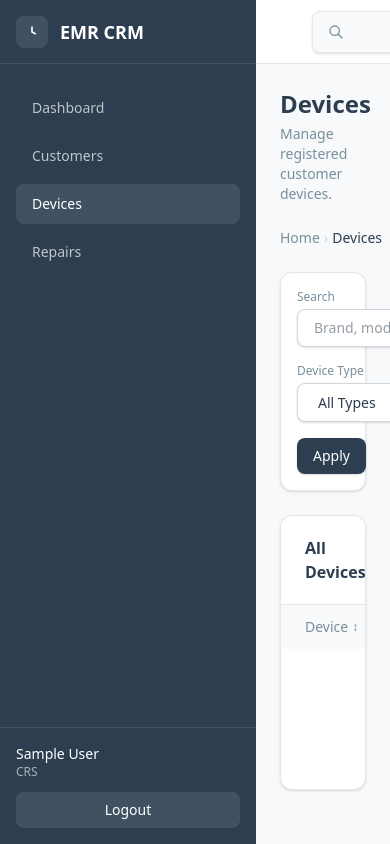
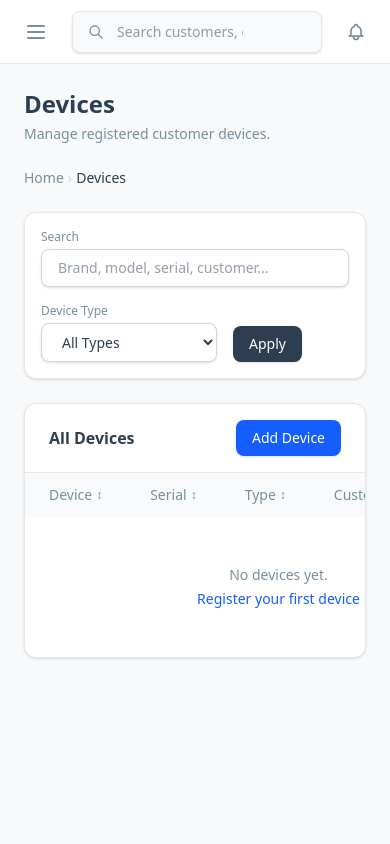
Before and after one commit to irilnursharief/emr-crm, a Django app: page /devices/ in a window 390 px wide. Run offline with Django 5.2, Linux system fonts and the light colour scheme; the visitor is signed in with stand-in values (Sample User, id 1); data that the repository does not hold is empty.

Commit message:
feat: complete UX overhaul - mobile sidebar, responsive pagination, light theme

```diff
--- a/static/css/output.css
+++ b/static/css/output.css
@@ -44,6 +44,7 @@
     --color-gray-600: oklch(44.6% 0.03 256.802);
     --color-gray-700: oklch(37.3% 0.034 259.733);
     --color-gray-900: oklch(21% 0.034 264.665);
+    --color-black: #000;
     --color-white: #fff;
     --spacing: 0.25rem;
     --container-md: 28rem;
@@ -1186,6 +1219,16 @@
   .md\:p-8 {
     @media (width >= 48rem) {
       padding: calc(var(--spacing) * 8);
+    }
+  }
+  .md\:px-6 {
+    @media (width >= 48rem) {
+      padding-inline: calc(var(--spacing) * 6);
+    }
+  }
+  .md\:px-8 {
+    @media (width >= 48rem) {
+      padding-inline: calc(var(--spacing) * 8);
     }
   }
   .md\:text-3xl {
@@ -1204,6 +1257,16 @@
       grid-column: span 2 / span 2;
     }
   }
+  .lg\:ml-0 {
+    @media (width >= 64rem) {
+      margin-left: calc(var(--spacing) * 0);
+    }
+  }
+  .lg\:hidden {
+    @media (width >= 64rem) {
+      display: none;
+    }
+  }
   .lg\:w-\[28rem\] {
     @media (width >= 64rem) {
       width: 28rem;
--- a/templates/_sidebar.html
+++ b/templates/_sidebar.html
@@ -1,16 +1,21 @@
-<aside class="w-64 shrink-0 bg-primary text-white flex flex-col transition-all duration-300">
+<aside class="w-64 h-full shrink-0 bg-primary text-white flex flex-col transition-all duration-300">
 
     <!-- Logo -->
-    <div class="h-16 flex items-center px-4 border-b border-white/10">
+    <div class="h-16 flex items-center justify-between px-4 border-b border-white/10">
         <a href="{% url 'dashboard' %}" class="flex items-center space-x-3">
             <div class="w-8 h-8 bg-white/10 rounded-lg flex items-center justify-center">
-                <svg class="w-5 h-5 text-white" fill="none" stroke="currentColor" viewBox="0 0 24 24">
-                    <path stroke-linecap="round" stroke-linejoin="round" stroke-width="2"
-                          d="M12 6v6l4 2"></path>
-                </svg>
+                <span class="text-white font-bold text-sm">L</span>
             </div>
             <span class="font-bold text-lg">EMR CRM</span>
         </a>
+
+        <!-- Mobile Close Button -->
+        <button id="sidebar-close-btn"
+                class="lg:hidden p-2 rounded-lg hover:bg-white/10 transition">
+            <svg class="w-5 h-5 text-white" fill="none" stroke="currentColor" viewBox="0 0 24 24">
+                <path stroke-linecap="round" stroke-linejoin="round" stroke-width="2" d="M6 18L18 6M6 6l12 12"/>
+            </svg>
+        </button>
     </div>
 
     <!-- Navigation -->
@@ -18,7 +23,6 @@
 
         {% with base_class="flex items-center px-4 py-2.5 text-sm font-medium rounded-lg transition-all duration-200" %}
 
-        <!-- Dashboard -->
         <a href="{% url 'dashboard' %}"
            class="{{ base_class }}
            {% if current_url_name == 'dashboard' %}
@@ -29,7 +33,6 @@
             Dashboard
         </a>
 
-        <!-- Customers -->
         <a href="{% url 'customers:list' %}"
            class="{{ base_class }}
            {% if current_app == 'customers' %}
@@ -40,7 +43,6 @@
             Customers
         </a>
 
-        <!-- Devices -->
         <a href="{% url 'devices:list' %}"
            class="{{ base_class }}
            {% if current_app == 'devices' %}
@@ -51,7 +53,6 @@
             Devices
         </a>
 
-        <!-- Repairs -->
         <a href="{% url 'repairs:list' %}"
            class="{{ base_class }}
            {% if current_app == 'repairs' %}
--- a/templates/_topbar.html
+++ b/templates/_topbar.html
@@ -1,12 +1,19 @@
-<header class="h-16 flex items-center justify-between px-6 bg-white border-b border-gray-200 shrink-0">
+<header class="h-16 flex items-center justify-between px-4 md:px-6 bg-white border-b border-gray-200 shrink-0">
 
-    <!-- Left side: empty or future breadcrumb area -->
-    <div></div>
+    <!-- Left side: Mobile Hamburger -->
+    <div class="flex items-center">
+        <button id="sidebar-open-btn"
+                class="lg:hidden p-2 rounded-lg text-secondary hover:text-primary hover:bg-gray-100 transition">
+            <svg class="w-6 h-6" fill="none" stroke="currentColor" viewBox="0 0 24 24">
+                <path stroke-linecap="round" stroke-linejoin="round" stroke-width="2"
+                      d="M4 6h16M4 12h16M4 18h16"/>
+            </svg>
+        </button>
+    </div>
 
     <!-- Center: Global Search -->
-    <div class="flex-1 flex justify-center px-8 max-w-2xl mx-auto">
+    <div class="flex-1 flex justify-center px-4 md:px-8 max-w-2xl mx-auto">
         <form method="GET" action="{% url 'global_search' %}" class="relative w-full">
-            <!-- Search Icon -->
             <span class="absolute inset-y-0 left-0 flex items-center pl-4">
                 <svg class="w-4 h-4 text-secondary" fill="none" stroke="currentColor" viewBox="0 0 24 24">
                     <path stroke-linecap="round" stroke-linejoin="round" stroke-width="2"
@@ -14,7 +21,6 @@
                 </svg>
             </span>
 
-            <!-- Input -->
             <input type="search"
                    name="q"
                    id="global-search"
@@ -23,7 +29,6 @@
                    autocomplete="off"
                    class="w-full pl-11 pr-16 py-2.5 bg-gray-50 border border-gray-200 rounded-lg text-sm text-primary placeholder-secondary focus:outline-none focus:ring-2 focus:ring-primary focus:border-transparent focus:bg-white transition-all duration-200 shadow-sm">
 
-            <!-- Keyboard Shortcut Hint -->
             <span class="absolute inset-y-0 right-0 flex items-center pr-4 pointer-events-none">
                 <kbd class="hidden sm:inline-flex items-center gap-0.5 px-1.5 py-0.5 text-xs font-medium text-secondary bg-gray-200 border border-gray-300 rounded">
                     Ctrl K
@@ -45,7 +50,7 @@
 
 </header>
 
-<!-- Ctrl+K keyboard shortcut to focus search -->
+<!-- Ctrl+K shortcut -->
 <script>
 document.addEventListener('keydown', function (e) {
     if ((e.ctrlKey || e.metaKey) && e.key === 'k') {
--- a/templates/base_dashboard.html
+++ b/templates/base_dashboard.html
@@ -18,24 +18,22 @@
                     {% elif message.tags == 'error' %}border-red-500/50 border-l-4 border-l-red-500 text-red-700
                     {% else %}border-blue-500/50 border-l-4 border-l-blue-500 text-blue-700{% endif %}">
                     <p class="text-sm font-medium">{{ message }}</p>
-                    <!-- Close button -->
                     <button onclick="this.parentElement.remove()" class="text-gray-400 hover:text-gray-600 focus:outline-none">
-                        <svg class="w-4 h-4" fill="none" stroke="currentColor" viewBox="0 0 24 24"><path stroke-linecap="round" stroke-linejoin="round" stroke-width="2" d="M6 18L18 6M6 6l12 12"></path></svg>
+                        <svg class="w-4 h-4" fill="none" stroke="currentColor" viewBox="0 0 24 24">
+                            <path stroke-linecap="round" stroke-linejoin="round" stroke-width="2" d="M6 18L18 6M6 6l12 12"></path>
+                        </svg>
                     </button>
                 </div>
             {% endfor %}
         </div>
 
-        <!-- Auto-dismiss script -->
         <script>
             document.addEventListener('DOMContentLoaded', function() {
                 const toasts = document.querySelectorAll('.toast-message');
                 toasts.forEach(function(toast) {
-                    // Wait 4 seconds, then fade out
                     setTimeout(function() {
                         toast.classList.remove('opacity-100', 'translate-x-0');
                         toast.classList.add('opacity-0', 'translate-x-4');
-                        // Remove from DOM after fade animation completes
                         setTimeout(function() {
                             toast.remove();
                         }, 500);
@@ -45,13 +43,20 @@
         </script>
     {% endif %}
 
+    <!-- Mobile Sidebar Overlay -->
+    <div id="sidebar-overlay"
+         class="fixed inset-0 bg-black/30 z-40 hidden lg:hidden"></div>
+
     <div class="flex h-screen overflow-hidden">
 
         <!-- Sidebar -->
-        {% include "_sidebar.html" %}
+        <div id="sidebar"
+             class="fixed inset-y-0 left-0 z-50 w-64 transform -translate-x-full lg:translate-x-0 lg:static lg:inset-auto transition-transform duration-300 ease-in-out">
+            {% include "_sidebar.html" %}
+        </div>
 
         <!-- Main Content Wrapper -->
-        <div class="flex-1 flex flex-col overflow-hidden">
+        <div class="flex-1 flex flex-col overflow-hidden lg:ml-0">
 
             <!-- Topbar -->
             {% include "_topbar.html" %}
@@ -68,12 +73,44 @@
                         {% block page_subtitle %}{% endblock %}
                     </div>
 
-                    <!-- Main page content from child templates -->
+                    <!-- Main page content -->
                     {% block content %}{% endblock %}
 
                 </div>
             </main>
         </div>
     </div>
+
+    <!-- Mobile Sidebar Script -->
+    <script>
+        document.addEventListener("DOMContentLoaded", function () {
+            const sidebar = document.getElementById("sidebar");
+            const overlay = document.getElementById("sidebar-overlay");
+            const openBtn = document.getElementById("sidebar-open-btn");
+            const closeBtn = document.getElementById("sidebar-close-btn");
+
+            function openSidebar() {
+                sidebar.classList.remove("-translate-x-full");
+                overlay.classList.remove("hidden");
+                document.body.classList.add("overflow-hidden");
+            }
+
+            function closeSidebar() {
+                sidebar.classList.add("-translate-x-full");
+                overlay.classList.add("hidden");
+                document.body.classList.remove("overflow-hidden");
+            }
+
+            if (openBtn) openBtn.addEventListener("click", openSidebar);
+            if (closeBtn) closeBtn.addEventListener("click", closeSidebar);
+            if (overlay) overlay.addEventListener("click", closeSidebar);
+
+            document.addEventListener("keydown", function (e) {
+                if (e.key === "Escape") {
+                    closeSidebar();
+                }
+            });
+        });
+    </script>
 </body>
 </html>
--- a/templates/components/pagination.html
+++ b/templates/components/pagination.html
@@ -1,11 +1,11 @@
 {% if page_obj.has_other_pages %}
-<nav class="flex items-center justify-between mt-6">
+<nav class="flex flex-col sm:flex-row items-center justify-between mt-6 gap-4">
 
     <!-- Results info -->
-    <p class="text-sm text-secondary">
+    <p class="text-sm text-secondary whitespace-nowrap">
         Showing
         <span class="font-medium text-primary">{{ page_obj.start_index }}</span>
-        to
+        –
         <span class="font-medium text-primary">{{ page_obj.end_index }}</span>
         of
         <span class="font-medium text-primary">{{ page_obj.paginator.count }}</span>
@@ -13,16 +13,16 @@
     </p>
 
     <!-- Page buttons -->
-    <div class="flex items-center gap-1">
+    <div class="flex items-center gap-1 flex-wrap justify-center">
 
         <!-- Previous -->
         {% if page_obj.has_previous %}
             <a href="?{{ query_params }}&page={{ page_obj.previous_page_number }}"
-               class="px-3 py-2 text-sm font-medium text-secondary hover:text-primary bg-white border border-gray-300 rounded-lg hover:bg-gray-50 transition shadow-sm">
+               class="px-3 py-2 text-sm font-medium text-secondary hover:text-primary bg-white border border-gray-300 rounded-lg hover:bg-gray-50 transition shadow-sm whitespace-nowrap">
                 ← Prev
             </a>
         {% else %}
-            <span class="px-3 py-2 text-sm font-medium text-gray-300 bg-gray-50 border border-gray-200 rounded-lg cursor-not-allowed">
+            <span class="px-3 py-2 text-sm font-medium text-gray-300 bg-gray-50 border border-gray-200 rounded-lg cursor-not-allowed whitespace-nowrap">
                 ← Prev
             </span>
         {% endif %}
@@ -44,18 +44,18 @@
                     {{ num }}
                 </a>
             {% elif num == page_obj.number|add:"-3" or num == page_obj.number|add:"3" %}
-                <span class="px-2 py-2 text-sm text-secondary">…</span>
+                <span class="px-2 py-2 text-sm text-secondary select-none">…</span>
             {% endif %}
         {% endfor %}
 
         <!-- Next -->
         {% if page_obj.has_next %}
             <a href="?{{ query_params }}&page={{ page_obj.next_page_number }}"
-               class="px-3 py-2 text-sm font-medium text-secondary hover:text-primary bg-white border border-gray-300 rounded-lg hover:bg-gray-50 transition shadow-sm">
+               class="px-3 py-2 text-sm font-medium text-secondary hover:text-primary bg-white border border-gray-300 rounded-lg hover:bg-gray-50 transition shadow-sm whitespace-nowrap">
                 Next →
             </a>
         {% else %}
-            <span class="px-3 py-2 text-sm font-medium text-gray-300 bg-gray-50 border border-gray-200 rounded-lg cursor-not-allowed">
+            <span class="px-3 py-2 text-sm font-medium text-gray-300 bg-gray-50 border border-gray-200 rounded-lg cursor-not-allowed whitespace-nowrap">
                 Next →
             </span>
         {% endif %}
```
Also changed, not shown: other parts of static/css/output.css (+48 -0 lines).
